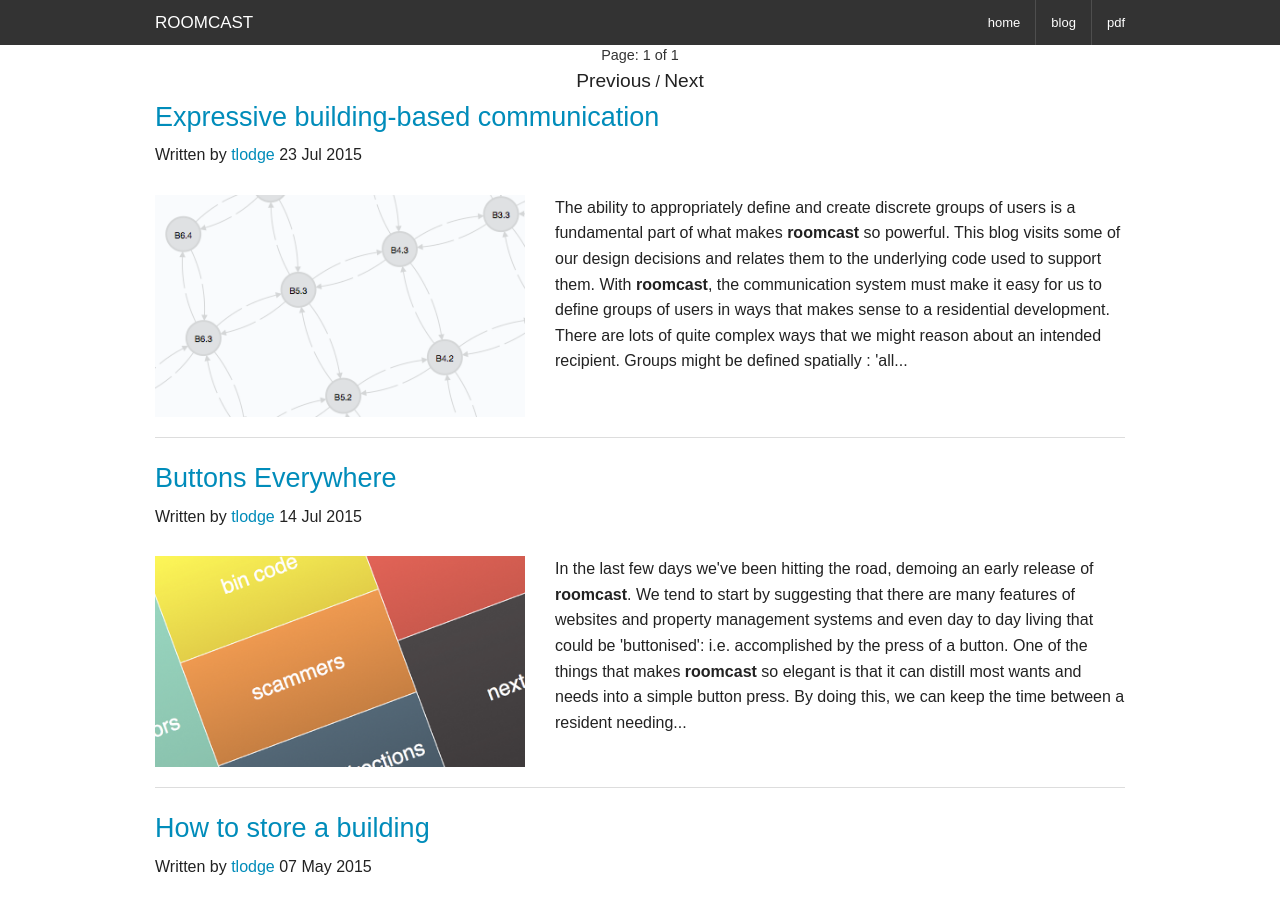
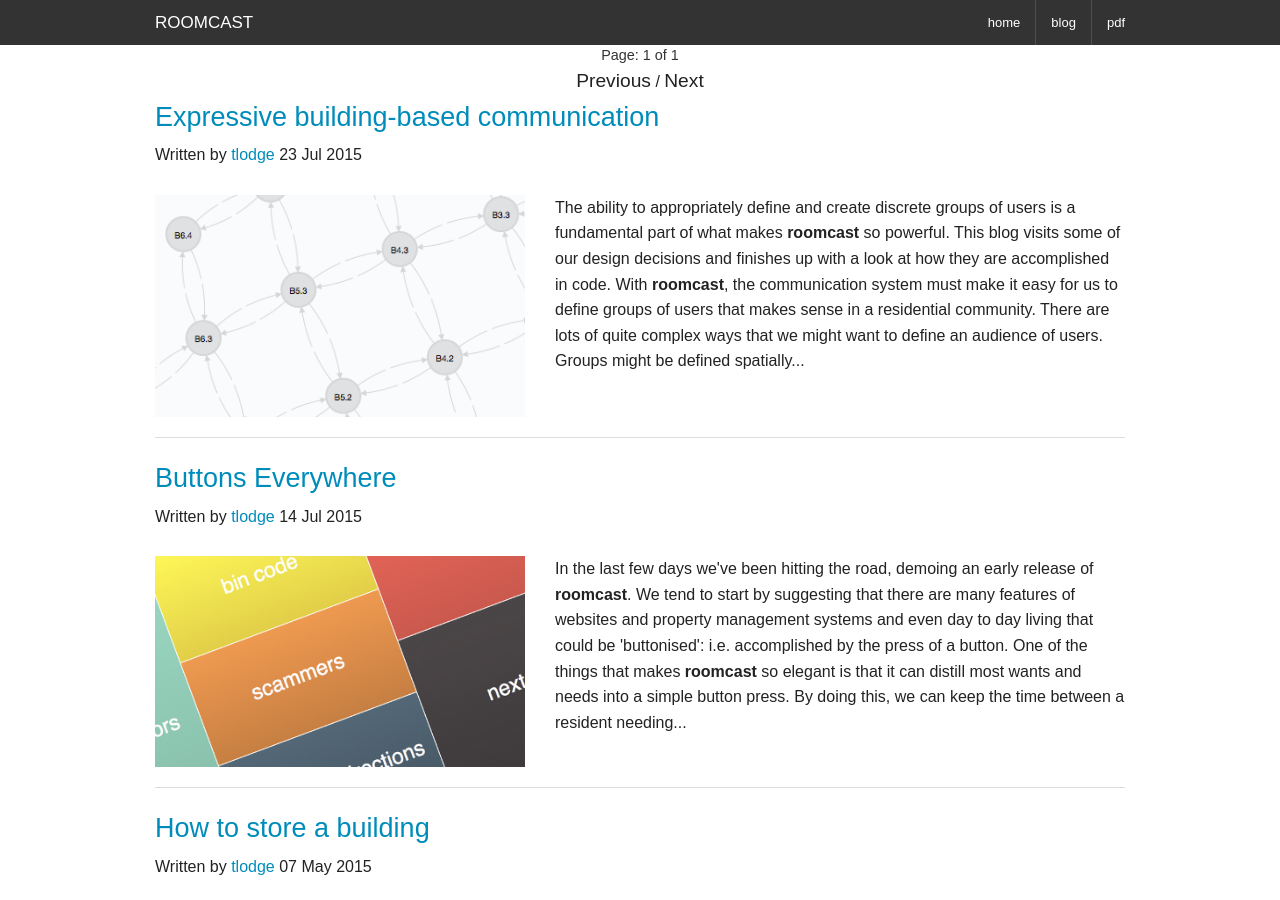
Before and after one commit to tlodge/roomcast.website, a Jekyll site: the page built from blog/index.html, in a window 1280 px wide and 900 px high. Built offline with Jekyll 4.4.1, drawn with Linux system fonts in a browser that asks for light colours; the list of posts is cut into pages by our own code; some of the changed lines change nothing that is shown.

Commit message:
cp commit

```diff
--- a/_posts/2015-07-23-expressive-building-based-communication.md
+++ b/_posts/2015-07-23-expressive-building-based-communication.md
@@ -10,7 +10,7 @@
   </div>
 
   <div class="large-6 columns">
-    <p> The ability to appropriately define and create discrete groups of users is a fundamental part of what makes <strong>roomcast</strong> so powerful. This blog visits some of our design decisions and relates them to the underlying code used to support them.  With <strong>roomcast</strong>, the communication system must make it easy for us to define groups of users in ways that makes sense to a residential development.  There are lots of quite complex ways that we might reason about an intended recipient.  Groups might be defined spatially : 'all the users living on the first floor' or 'all the users living on the second floors of block A and block B'.</p>
+    <p> The ability to appropriately define and create discrete groups of users is a fundamental part of what makes <strong>roomcast</strong> so powerful. This blog visits some of our design decisions and finishes up with a look at how they are accomplished in code.  With <strong>roomcast</strong>, the communication system must make it easy for us to define groups of users that makes sense in a residential community.  There are lots of quite complex ways that we might want to define an audience of users.  Groups might be defined spatially : 'all the users living on the first floor' or 'all the users living on the second floors of block A and block B'.</p>
   </div>
 </div>
 
@@ -18,14 +18,14 @@
 
   <div class="large-10 columns">
   <p>
- But we might also might also wish to target users based on a particular attribute: 'the person who's registration number is XYZ ABC'.  Or it could be a combination of attributes: 'All female users living on the second floors of block A and block B'.  We could conceivably wish to reach out to users based upon spatial relationships, so for example all landlords of apartments directly beneath apartment 56.   Once we have this richness of expression, it will be easy to distribute buttons(and messages) to very select parts of the community.  This is a key part of what makes <strong> roomcast </strong> so flexible </p>
+ But we might also might also wish to target users based on a particular attribute: 'the person who's registration number is XYZ ABC'.  Or it could be a combination of attributes: 'All female users living on the second floors of block A and block B'.  We could conceivably wish to reach out to users based upon spatial relationships, so for example all landlords of apartments directly beneath apartment 56.   If we support this richness of expression, then it will mean that our platform, and any others that make use of it, can target users extremely accurately.
  </div>
 </div>
 
 <div class="row">
   <div class="large-6 columns">
 	<p>
-		As a starting point, there are a bunch of core groups that users will be assigned to, dependent on who they are and where they live.  We know that we will sometimes want to differentiate between owners, tenants and residents (residents are all people that live it a building regardless of whether they own or rent it).  We know that we may also wish to differentiate between users based upon where their apartment is (i.e by block or by floor).   There may also be some basic attributes such as sex, age and length of tenancy that might also be useful.  Finally, when we think about 'spaces', rather than 'users', we might want to send buttons or messages to devices located in the lobby, next to the lifts, in the underground parking and so on.
+		As a starting point, there are a bunch of core groups that users will be assigned to, dependent on who they are and where they live.  We know that we will sometimes want to differentiate between owners, tenants and residents (residents are all people that live it a building regardless of whether they own or rent it).  We know that we may also wish to differentiate between users based upon where their apartment is (i.e by block or by floor).   There are also  some basic attributes such as gender, age and length of tenancy that could be useful.  Finally, when we think about 'spaces', rather than 'users', we might want to communicate with devices located in the lobby, next to the lifts, in the underground parking area and so on.
 	</p>
   </div>
 
@@ -36,7 +36,7 @@
 
 <div class="row">
 	<div class="large-10 columns">
-		 <p>  Once we have these basic groups (which we call AccessGroups), we can simply join each user to those that they should belong to.  Next is building in support for expressive recipient lists.  These can all be formed from combinations of the core Accessgroups.  Let's say we want to create a button that can only be used by female tenants and owners on the first or second floor of block A.  Clearly  it's not simply a case of sending a message to all of the access groups that are implicated (i.e. female, tenants, owners, first floor, second floor, block A) - since this would unintended recipients (such as people on the first floor who are not female). Instead, we need to break the intention down, into a set of rules joined together by ANDs and ORs: tenants <strong> OR </strong> owners <strong> AND </strong> females <strong> AND </strong> in block A <strong> AND </strong> on the first <strong> OR </strong> second floor. So we <strong>OR</strong> the access groups that are of the same type and <strong>AND</strong> the access groups of different types. </p>
+		 <p>  Once we have these basic groups (which we call AccessGroups), it is easy to join up each user to each group that they should be in.  But we also want to use these basic groups to compose more targeted recipient lists.  Let's say we want to create a button that can only be used by female tenants and owners on the first or second floor of block A.  Clearly we cannot simply send a message to all of the groups that are implicated (i.e. female, tenants, owners, first floor, second floor, block A) - since this would unintended recipients (such as people on the first floor who are not female). Instead, we need to break the intention down, into a set of rules joined together by ANDs and ORs: tenants <strong> OR </strong> owners <strong> AND </strong> females <strong> AND </strong> in block A <strong> AND </strong> on the first <strong> OR </strong> second floor. So we <strong>OR</strong> the access groups that are of the same type and <strong>AND</strong> the access groups of different types. </p>
 	</div>
 </div>
 
@@ -45,13 +45,13 @@
 		 <img src="/assets/img/rules.png"/>
 	</div>
 	<div class="large-6 columns">
-		 <p> One problem we have is, once a button or message has been sent to one of these more complex access groups we need to make sure that we store all of the recipients, so that we can use it again and so that we know exactly who got a particular message or button.  One way of accomplishing this is to simply create a new AccessGroup with all the implicated users as members.  The problem with this is what happens when a new user joins?   </p>
+		 <p> So far, so good.  Once we have established who belongs to these more complex user groups we can create a new access group to store the users and use it again (and, crucially, know exactly who got a particular message or button). The final concern is what happens when a new user joins? </p>
 	</div>
 </div>
 
 <div class="row">
 	<div class="large-10 columns">
- 		<p> We can easily add them to the relevant core access groups, but we can't know whether they should also belong to the more complex access groups unless we can somehow record the logic that was used to generate them in the first place.  To represent to rules that have been used to create one of these access groups, we can build a tree, with a root node.  All children of the root node will be ANDed together, and all children of those children will be ORed.  When a new user joins, we simply evaluate whether they exist in each of the AND branches (by ORing together all of the leaf nodes), and if they do, then they can be added.  To accomplish this with a cypher query, we do the following: for each of the AND branches, collect together all users that satisfy membership. Then return all users that are found at least once in each branch.  These are the users that satisfy the conditions of the rule.   In the following code we first create a bunch of rules which are just memberships of access groups.  We then create some CompositeAccessGroups - which are like AccessGroups except that they have a tree of the rules that were used to create them.  The final query shows how we then add the relevant users to the CompositeAccessGroups.
+ 		<p> We can easily add them to the relevant core access groups, but we can't know whether they should also belong to the more complex access groups unless we can somehow record the logic that was used to generate them in the first place.  To represent to rules that have been used to create one of these access groups, we can build a tree, with a root node which is our new CompositeAccessGroup.  All children of the CompositeAccessGroup node are ANDed together, and all children of those children are ORed.  When a new user joins, we simply evaluate whether they exist in each of the AND branches (by ORing together all of the leaf nodes), and if they do, then they can be added.  To accomplish this with a cypher query, we do the following: for each of the AND branches, collect together all users that satisfy membership. Then return all users that are found at least once in each branch.  These are the users that satisfy the conditions of the rule.   In the following code we first create a bunch of rules which are just memberships of access groups.  We then create some CompositeAccessGroups - which are like AccessGroups except that they have a tree of the rules that were used to create them.  The final query shows how we then add the relevant users to the CompositeAccessGroups.
 		 </p>
 		 <p>
 		 <pre>
```
